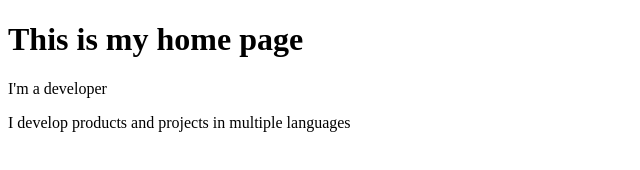
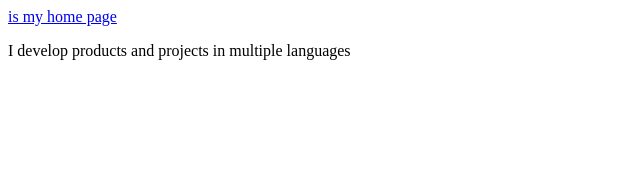
Before and after one commit to ix01/ix01.github.io, a plain HTML site: page index.html in a window 1280 px wide. Shown: the whole page, without its empty margins (0-640 px from the left). Drawn offline with Linux system fonts and the light colour scheme.

Commit message:
fix file

```diff
--- a/index.html
+++ b/index.html
@@ -1,11 +1,19 @@
 <!DOCTYPE html>
-<html>
+<html lang="en">
 <head>
-<title>The home page</title>
+    <meta charset="UTF-8">
+    <meta http-equiv="X-UA-Compatible" content="IE=edge">
+    <meta name="viewport" content="width=device-width, initial-scale=1.0">
+    <title>ix01 website</title>
 </head>
 <body>
-<h1>This is my home page</h1>
-<p>I'm a developer</p>
-<p>I develop products and projects in multiple languages</p>
+    <main>
+        <div>
+            <a href="https://ix01.github.io/">is my home page</a>
+        </div>
+        <div>
+            <p>I develop products and projects in multiple languages</p>
+        </div>
+    </main>
 </body>
 </html>
```
